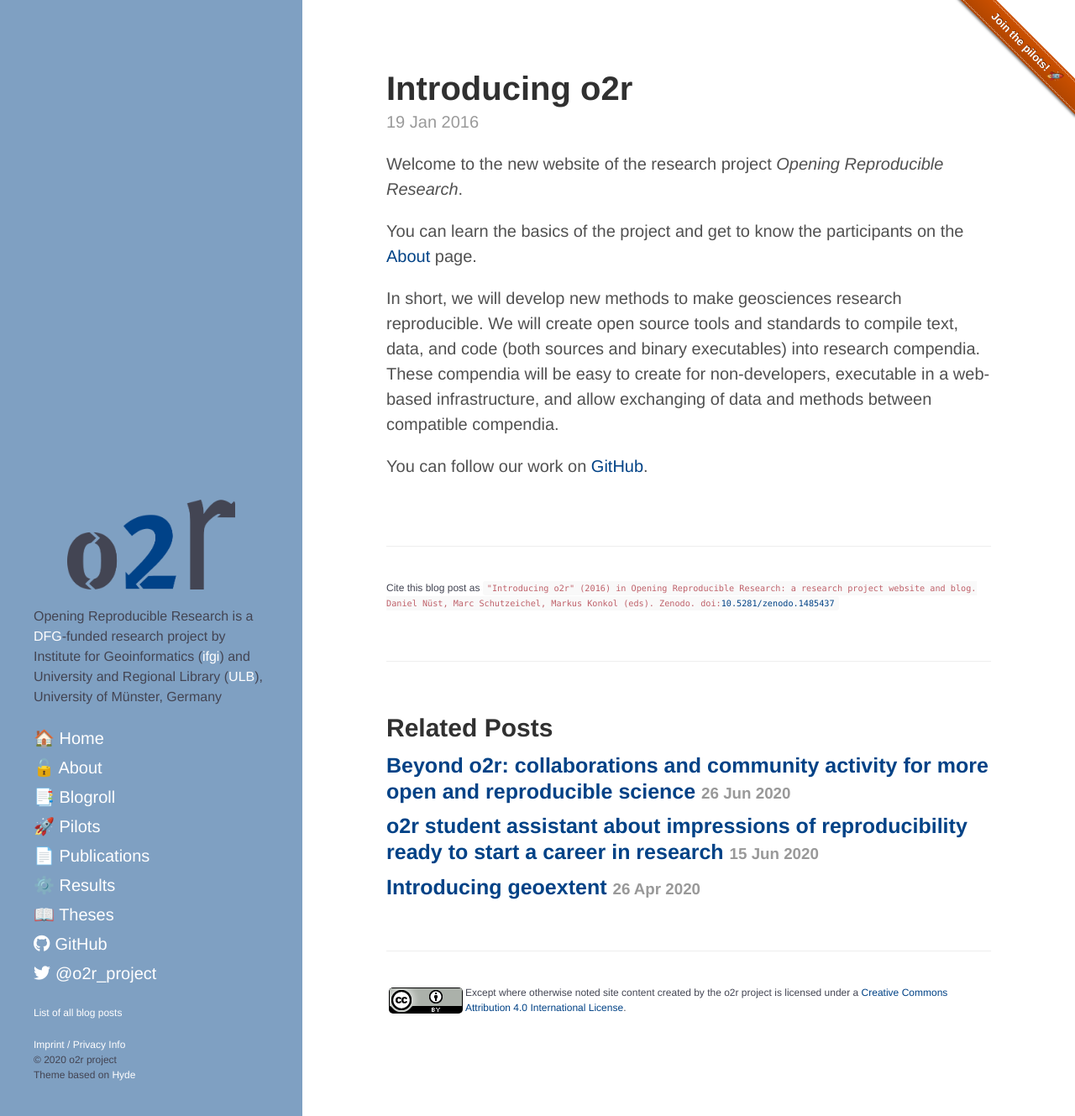
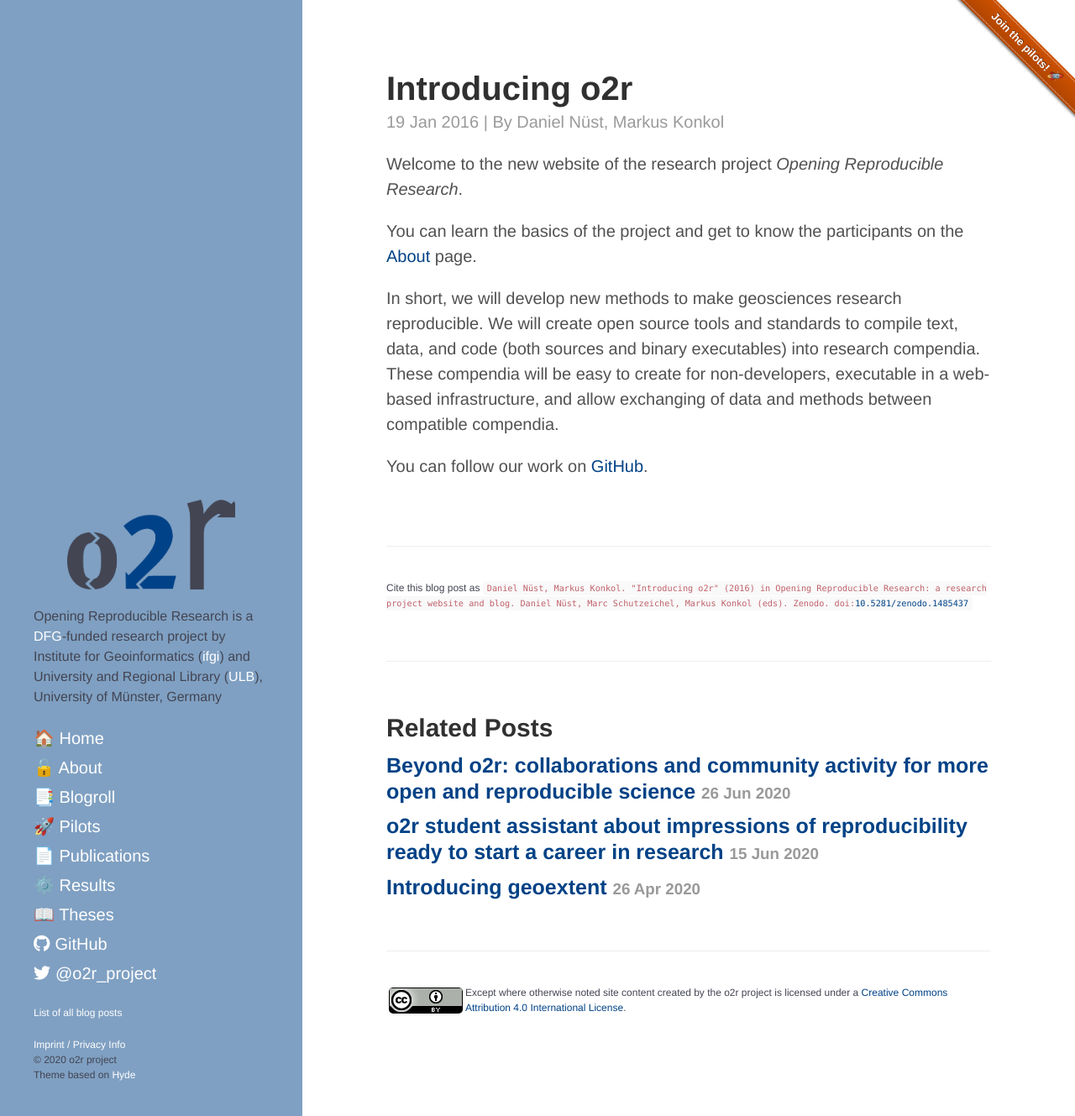
Before and after one commit to o2r-project/o2r-project.github.io, a Jekyll site: the page built from _posts/2016-01-19-introducing-o2r.md, in a window 1280 px wide and 1329 px high. Shown: the whole window at 84% size. Built offline with Jekyll 4.4.1, drawn with Linux system fonts in a browser that asks for light colours; nearby versions of some CDN libraries; comment, search, counter and statistics services are not loaded.

Commit message:
add missing authors to first post

```diff
--- a/_posts/2016-01-19-introducing-o2r.md
+++ b/_posts/2016-01-19-introducing-o2r.md
@@ -5,6 +5,7 @@ categories:
   - introduction
   - meta
   - description
+author: 'Daniel Nüst, Markus Konkol'
 ---
 
 Welcome to the new website of the research project *Opening Reproducible Research*.
```
